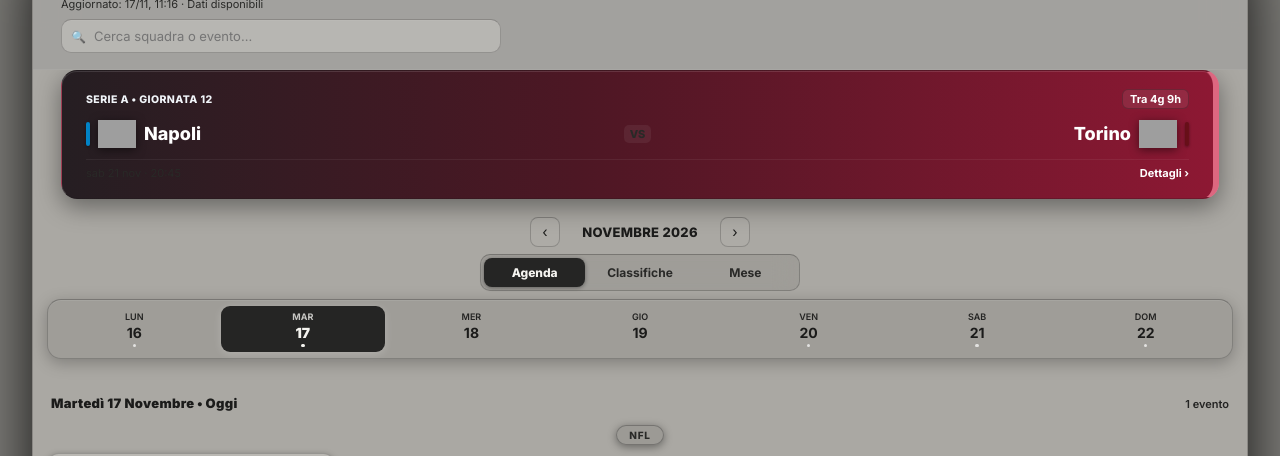
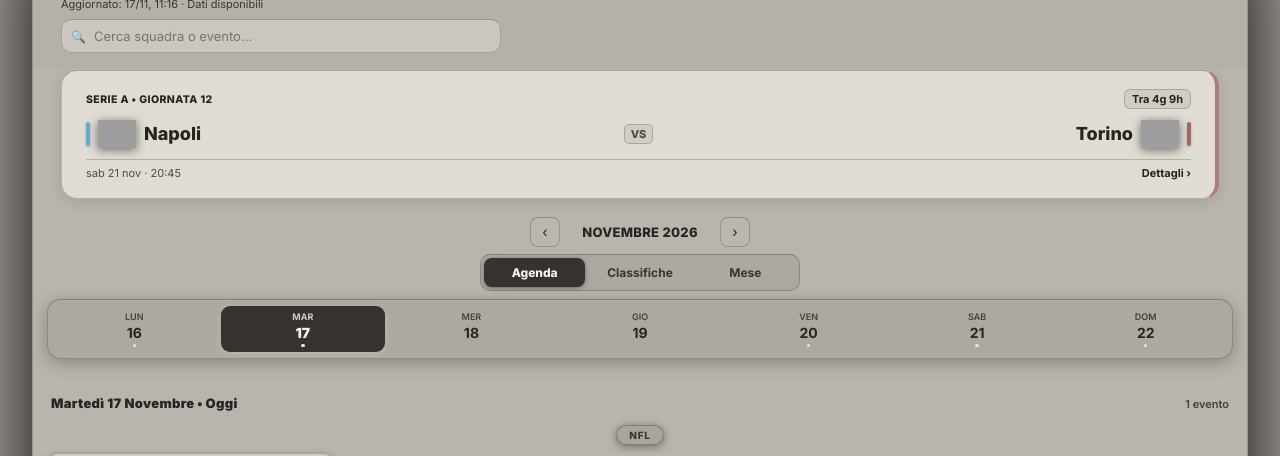
Before and after one commit to matteofornasiero/calendario_sportivo, a plain HTML site: page index.html in a window 1280 px wide. Shown: the part 73-529 px from the top of the page. Drawn offline with Linux system fonts and the light colour scheme; grey boxes are pictures that could not be loaded.

Commit message:
style: replace harsh colored gradients with restrained team accents and softened Ink

```diff
--- a/index.html
+++ b/index.html
@@ -9,7 +9,7 @@
     <meta name="apple-mobile-web-app-capable" content="yes">
     <meta name="apple-mobile-web-app-status-bar-style" content="black-translucent">
     <meta name="apple-mobile-web-app-title" content="Sport OS">
-    <meta name="theme-color" content="#92918d">
+    <meta name="theme-color" content="#a7a39e">
     <link rel="manifest" href="manifest.json">
     <link rel="apple-touch-icon" sizes="192x192" href="icon-192.png">
     <link rel="apple-touch-icon" sizes="512x512" href="icon-512.png">
@@ -40,24 +40,28 @@
         /* Ink: neutro grigio medio, desaturato, senza dominante cromatica. */
         :root {
             color-scheme: light;
-            --bg: #92918d;
+            --bg: #a7a39e;
             --surface: rgba(27, 27, 26, 0.075);
             --border: rgba(26, 26, 25, 0.22);
             --border-highlight: rgba(26, 26, 25, 0.29);
-            --text-main: #1b1b1a;
-            --text-sub: #292927;
-            --text-muted: #242423;
-            --header-bg: rgba(163, 162, 158, 0.97);
-            --desktop-bg: #7c7b77;
-            --desktop-panel: #aaa8a3;
-            --compact-bg: #bab8b3;
-            --modal-bg: rgba(185, 183, 177, 0.99);
-            --selected-bg: #252524;
+            --text-main: #272522;
+            --text-sub: #383530;
+            --text-muted: #44413c;
+            --header-bg: rgba(181, 177, 170, 0.97);
+            --desktop-bg: #928e88;
+            --desktop-panel: #b9b4ad;
+            --compact-bg: #d1ccc5;
+            --modal-bg: rgba(205, 200, 193, 0.99);
+            --selected-bg: #35322f;
             --selected-text: #f5f4f0;
-            --search-bg: rgba(245, 244, 240, 0.25);
-            --detail-card-bg: linear-gradient(130deg, #b7b5af, #a3a19c);
+            --search-bg: rgba(239, 234, 227, 0.38);
+            --detail-card-bg: #d5d0c8;
             --badge-bg: rgba(20, 20, 19, 0.085);
-            --today-accent: #3d3c38;
+            --today-accent: #45403b;
+            --featured-bg: #e0dbd3;
+            --featured-text: #262320;
+            --featured-sub: #514a45;
+            --featured-shadow: 0 3px 12px rgba(35, 29, 25, 0.12);
             --safe-top: env(safe-area-inset-top, 0px);
             --safe-bottom: env(safe-area-inset-bottom, 0px);
         }
@@ -83,6 +87,10 @@
             --detail-card-bg: linear-gradient(130deg, #dbc9ad, #c5b395);
             --badge-bg: rgba(54, 36, 22, 0.09);
             --today-accent: #62451f;
+            --featured-bg: #e2d0b7;
+            --featured-text: #2a211b;
+            --featured-sub: #594a3c;
+            --featured-shadow: 0 3px 12px rgba(58, 38, 19, 0.13);
         }
 
         /* Scura: antracite sobrio, quasi monocromatico e senza blu. */
@@ -106,6 +114,10 @@
             --detail-card-bg: linear-gradient(130deg, #40403d, #2b2b29);
             --badge-bg: rgba(239, 238, 233, 0.10);
             --today-accent: #d2c7a6;
+            --featured-bg: #3c3b38;
+            --featured-text: #f4f1eb;
+            --featured-sub: #d0c9bd;
+            --featured-shadow: 0 3px 12px rgba(0, 0, 0, 0.22);
         }
 
         * {
@@ -1096,6 +1108,68 @@
         }
         :root:is([data-theme="sabbia"], [data-theme="ink"]) .featured-match-header { color: #f1e9df; }
 
+        /* Gerarchia tranquilla: fondo uniforme, niente gradienti né ombre scure a fondo card. */
+        .hero-banner, .featured-match-card {
+            background: var(--featured-bg);
+            color: var(--featured-text);
+            box-shadow: var(--featured-shadow);
+        }
+        .hero-banner .hero-badge,
+        .hero-banner .hero-team-name,
+        .hero-banner .hero-cta,
+        .hero-banner .hero-countdown,
+        .featured-match-card .featured-match-header,
+        .featured-match-card .featured-team-name,
+        .featured-match-card .featured-vs-badge,
+        .featured-match-card [style*="color:#fff"] {
+            color: var(--featured-text) !important;
+        }
+        .hero-banner .hero-bottom, .hero-banner .hero-vs,
+        .featured-match-card .featured-match-footer {
+            color: var(--featured-sub);
+        }
+        .hero-banner .hero-countdown, .hero-banner .hero-vs,
+        .featured-match-card .featured-vs-badge {
+            background: var(--surface);
+            border: 1px solid var(--border);
+        }
+        .hero-banner .hero-bottom, .featured-match-card .featured-match-footer {
+            border-top-color: var(--border);
+        }
+        .hero-banner .team-stanghetta, .featured-match-card .team-stanghetta {
+            opacity: 0.55;
+        }
+
+        /* Impostazioni essenziali con pannelli apribili solo quando servono. */
+        .settings-divider { border: none; border-top: 1px solid var(--border); margin: 15px 0; }
+        .settings-accordion summary {
+            display: flex; align-items: center; justify-content: space-between;
+            cursor: pointer; color: var(--text-main); font-size: 13px;
+            font-weight: 750; list-style: none; padding: 6px 0;
+        }
+        .settings-accordion summary::-webkit-details-marker { display: none; }
+        .settings-accordion summary::after {
+            content: '⌄'; color: var(--text-muted); font-size: 18px;
+            transition: transform 0.12s ease;
+        }
+        .settings-accordion[open] summary::after { transform: rotate(180deg); }
+        .settings-subtle { font-size: 11px; color: var(--text-muted); line-height: 1.5; }
+        .settings-field { width: 100%; font-size: 12px; color: var(--text-main);
+            background: var(--compact-bg); border: 1px solid var(--border-highlight);
+            border-radius: 9px; padding: 9px 10px; margin-top: 7px; }
+        .settings-button { background: var(--selected-bg); color: var(--selected-text);
+            border: 0; border-radius: 9px; padding: 10px 12px;
+            font-size: 12px; font-weight: 800; cursor: pointer; flex: 1; }
+        .settings-button.secondary { background: var(--surface); color: var(--text-main);
+            border: 1px solid var(--border-highlight); }
+        .settings-button:disabled { opacity: .45; cursor: not-allowed; }
+        .settings-actions { display: flex; align-items: stretch; gap: 8px; margin: 10px 0 7px; }
+        .settings-url { overflow-wrap: anywhere; word-break: break-all; display: block;
+            color: var(--text-sub); font-size: 10px; padding: 8px;
+            border: 1px solid var(--border); border-radius: 8px; background: var(--surface);
+            width: 100%; user-select: text; -webkit-user-select: text; }
+        .settings-url:focus { outline: 2px solid var(--text-muted); }
+
         /* Selettore di tema solo nelle impostazioni. */
         .settings-theme-label {
             font-size: 12px; font-weight: 800; color: var(--text-main);
@@ -1121,7 +1195,7 @@
             left: 7px; top: 5px; background: var(--swatch-surface);
         }
         .theme-option[data-theme-choice="sabbia"] .theme-swatch { background: #baaa91; --swatch-surface: #e1d0b5; }
-        .theme-option[data-theme-choice="ink"] .theme-swatch { background: #92918d; --swatch-surface: #bab8b3; }
+        .theme-option[data-theme-choice="ink"] .theme-swatch { background: #a7a39e; --swatch-surface: #d1ccc5; }
         .theme-option[data-theme-choice="scura"] .theme-swatch { background: #212120; --swatch-surface: #40403d; }
     </style>
 </head>
@@ -1260,7 +1334,7 @@
         const THEME_STORAGE_KEY = 'sport-os-theme';
         const THEME_COLORS = {
             sabbia: '#baaa91',
-            ink: '#92918d',
+            ink: '#a7a39e',
             scura: '#212120'
         };
         let currentTheme = 'ink';
@@ -1375,42 +1449,18 @@
             const isBroncos = text.includes('broncos') || text.includes('denver');
             const isAway = isToro ? (away.includes('torino') || away.includes('toro')) :
                 isBroncos ? (away.includes('broncos') || away.includes('denver')) : false;
-            // Il colore importante appartiene alla squadra/gara, non al tema generale.
-            // I gradienti sono volutamente scuri: testi bianchi sempre leggibili, anche in Sabbia.
-            let primary, secondary, accent;
-            if (isToro) {
-                [primary, secondary, accent] = ['#8d1833', '#4d1724', '#dd6780'];
-            } else if (isBroncos) {
-                [primary, secondary, accent] = ['#a94617', '#532312', '#ff8a45'];
-            } else if (e.sport === 'f1') {
-                [primary, secondary, accent] = ['#af183b', '#591728', '#f26783'];
-            } else if (e.sport === 'nazionale') {
-                [primary, secondary, accent] = ['#176b56', '#173d35', '#5bc4a2'];
-            } else {
-                const italian = ['inter', 'milan', 'juventus', 'atalanta', 'bologna',
-                    'roma', 'lazio', 'napoli', 'fiorentina'];
-                const featuredTeam = italian.find(name => text.includes(name));
-                const color = getTeamColor(featuredTeam || e.home);
-                accent = color === '#52525b' ? '#ccb082' : color;
-                // Miscela con antracite per assicurare contrasto anche con accenti molto chiari.
-                const blend = (hex, intensity) => {
-                    const value = hex.replace('#', '');
-                    const channels = [0, 2, 4].map(index => parseInt(value.slice(index, index + 2), 16));
-                    const dark = [35, 30, 32];
-                    return '#' + channels.map((channel, i) =>
-                        Math.round(channel * intensity + dark[i] * (1 - intensity)).toString(16).padStart(2, '0')).join('');
-                };
-                const brightness = parseInt(accent.slice(1, 3), 16) * 0.2126
-                    + parseInt(accent.slice(3, 5), 16) * 0.7152
-                    + parseInt(accent.slice(5, 7), 16) * 0.0722;
-                primary = blend(accent, brightness > 135 ? 0.35 : 0.68);
-                secondary = blend(accent, 0.27);
-            }
+
+            // Sottile accento identificativo, non un'intera superficie tinta.
+            const accent = isToro ? '#ae7980' : isBroncos ? '#bf916a' :
+                e.sport === 'f1' ? '#b98083' : e.sport === 'nazionale' ? '#7f9a8d' :
+                e.sport === 'champions' ? '#968ba1' : '#a19082';
             const edge = isAway ? 'right' : 'left';
             const opposite = isAway ? 'left' : 'right';
-            const bg = `linear-gradient(${isAway ? '270deg' : '90deg'}, ${primary} 0%, ${secondary} 55%, #251e22 100%)`;
-            const border = `border-${edge}: 6px solid ${accent}; border-${opposite}: 1px solid rgba(255,255,255,0.16);`;
-            return { color: accent, isAway, bg, border };
+            return {
+                color: accent, isAway,
+                bg: 'var(--featured-bg)',
+                border: `border-${edge}: 4px solid ${accent}; border-${opposite}: 1px solid var(--border);`
+            };
         }
 
         const SPORT_NAMES = { f1: 'Formula 1', seriea: 'Serie A', nfl: 'NFL', champions: 'Champions League', nazionale: 'Italia' };
```
